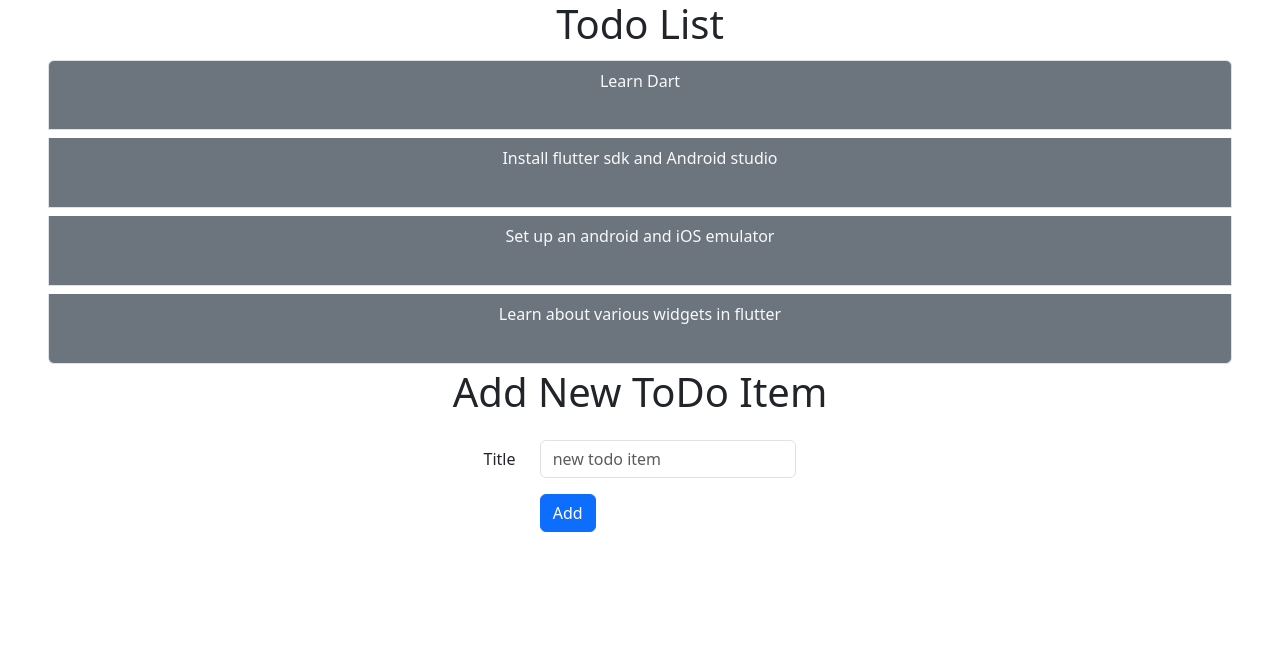
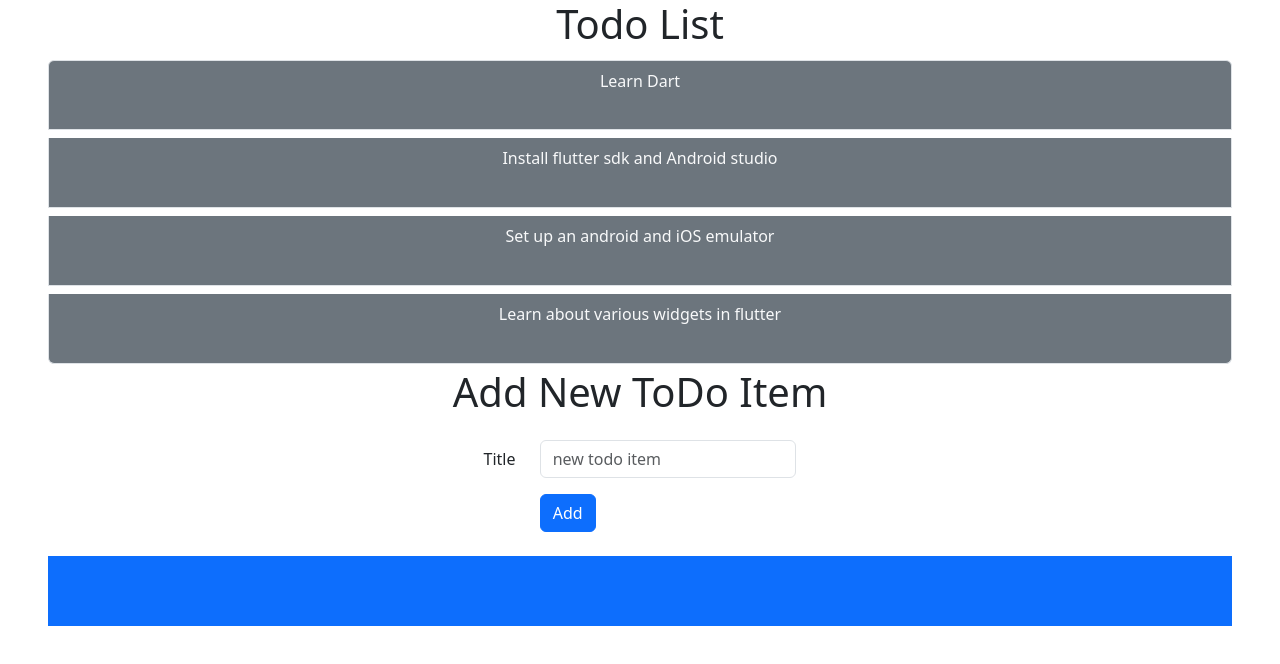
Before and after one commit to charuzain/react-todo, a React (Create React App) app: page / in a window 1280 px wide. Shown: the top 664 px of the page. Built offline with nearby package versions, Linux system fonts and the light colour scheme.

Commit message:
Store New Todo in React State

```diff
--- a/src/AddTodoForm.js
+++ b/src/AddTodoForm.js
@@ -1,10 +1,11 @@
 import React from "react";
 
-function AddTodoForm() {
+function AddTodoForm(props) {
   const handleAddTodo = (e) => {
     e.preventDefault()
     console.log(e.target.title.value);
     const todoTitle = e.target.title.value;
+    props.onAddTodo(todoTitle);
     e.target.reset()
 
 
--- a/src/App.js
+++ b/src/App.js
@@ -1,13 +1,16 @@
-import React from "react";
+import React, { useState } from "react";
 import TodoList from "./TodoList";
 import AddTodoForm from "./AddTodoForm";
 
 function App() {
+  const [newTodo, setNewTodo] = useState('');
+
   return (
     <>
       <h1 className="heading text-center">Todo List</h1>
       <TodoList />
-      <AddTodoForm/>
+      <AddTodoForm onAddTodo={setNewTodo} />
+      <p style={{ height: "70px" }}className="list-group-item bg-primary text-light my-1 mx-5 text-center">{newTodo}</p>
     </>
   );
 }
```
